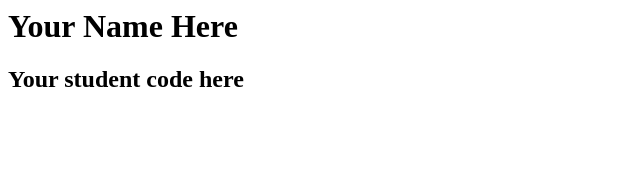
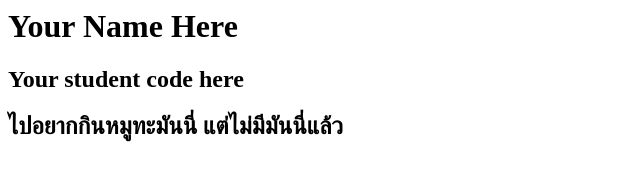
Before and after one commit to babytee04/myweb, a plain HTML site: page index.html in a window 1280 px wide. Shown: the whole page, without its empty margins (0-640 px from the left). Drawn offline with Linux system fonts and the light colour scheme.

Commit message:
Update index.html

```diff
--- a/index.html
+++ b/index.html
@@ -2,5 +2,6 @@
 <body>
 <h1>Your Name Here</h1>
 <h2> Your student code here</h2>
+<h2>ไปอยากกินหมูทะมันนี่ แต่ไม่มีมันนี่แล้ว</h2>
 </body>
 </html>
```
